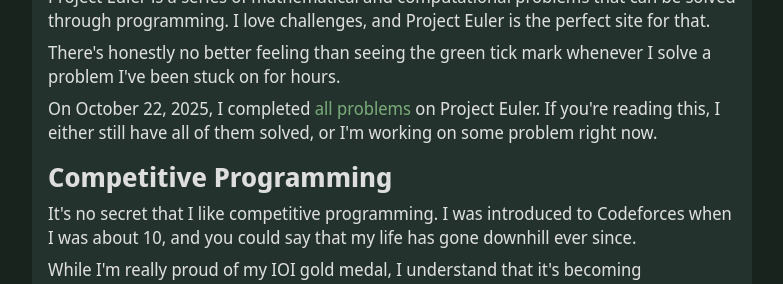
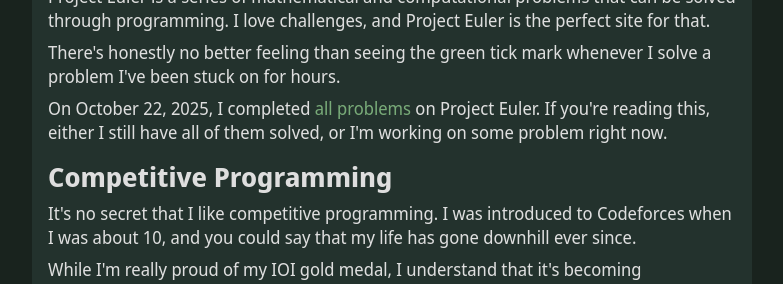
Before and after one commit to SanguineChameleon/sanguinechameleon.github.io, a Jekyll site: the page built from _posts/2025-06-02-leon.md, in a window 1280 px wide and 900 px high, scrolled down 1020 px, cut to the strip 164-448 px from the top of the window. Shown: the whole strip, without its empty margins (248-1031 px from the left). Built offline with Jekyll 4.4.1, drawn with Linux system fonts in a browser that asks for light colours.

```diff
--- a/_posts/2025-06-02-leon.md
+++ b/_posts/2025-06-02-leon.md
@@ -43,7 +43,7 @@ Project Euler is a series of mathematical and computational problems that can be
 
 There's honestly no better feeling than seeing the green tick mark whenever I solve a problem I've been stuck on for hours.
 
-On October 22, 2025, I completed [all problems]({% post_url 2025-10-22-project-euler-perfection %}) on Project Euler. If you're reading this, I either still have all of them solved, or I'm working on some problem right now.
+On October 22, 2025, I completed [all problems]({% post_url 2025-10-22-project-euler-perfection %}) on Project Euler. If you're reading this, either I still have all of them solved, or I'm working on some problem right now.
 
 
 ### Competitive Programming
```
